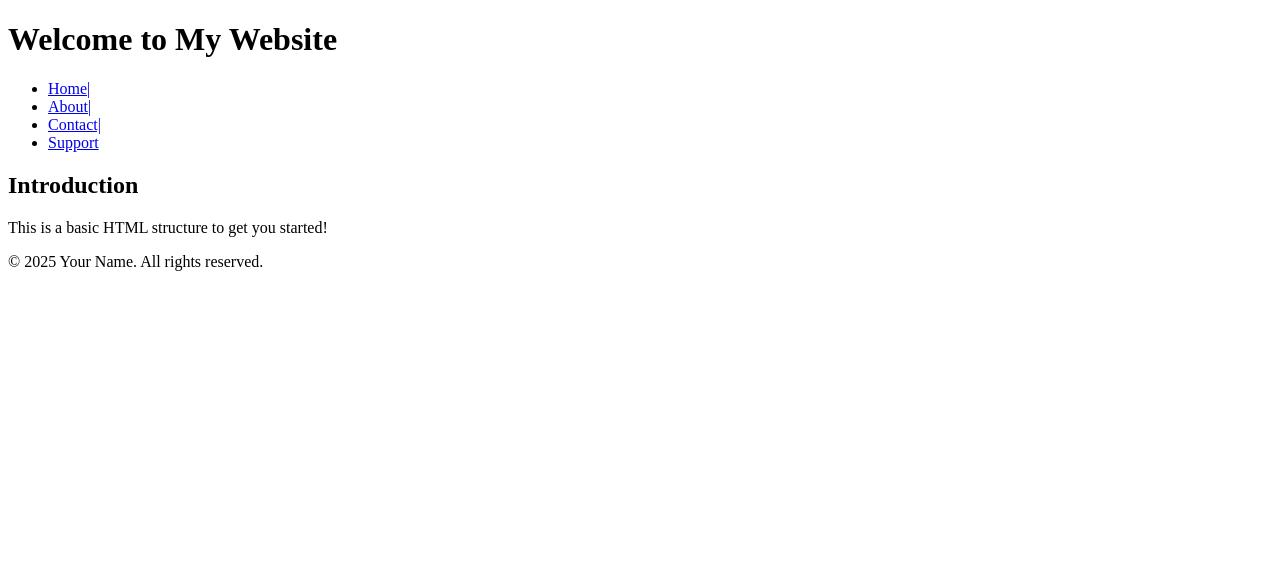
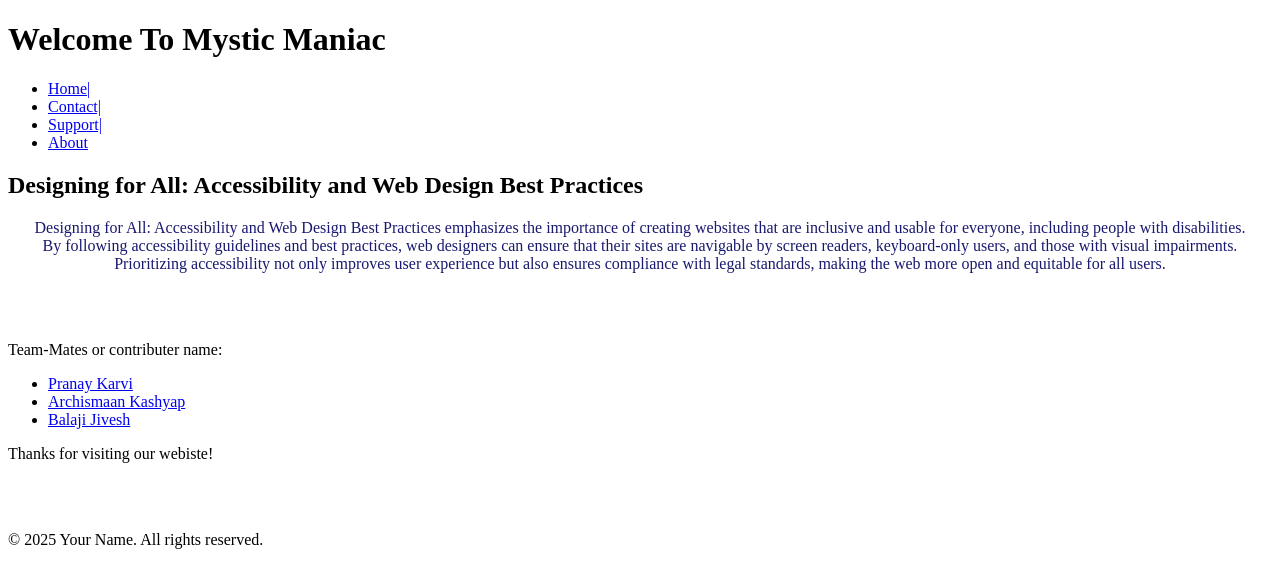
Before and after one commit to Archismaank/WEB_HOSTING, a plain HTML site: page lab8.html in a window 1280 px wide. Drawn offline with Linux system fonts and the light colour scheme; files whose address does not match are found by name.

Commit message:
Update lab8.html

```diff
--- a/lab8.html
+++ b/lab8.html
@@ -1,34 +1,47 @@
 <!DOCTYPE html>
-<html lang="en">
+<html lang = "en">
 <head>
 	<meta charset="UTF-8">
     <meta name="viewport" content="width=device-width, initial-scale=1.0">
-    <title>Document Title</title>
-    <link rel="stylesheet" href="C:\Users\student\Desktop\23BDS1138\style.css"> <!-- Link to your CSS file (if any) -->
+    <title>Lab-6 Programming</title>
+	<link rel="stylesheet" href="C:\Users\student\Desktop\23BDS1138\style1.css">
 </head>
 <body>
 
 	<header>
-        <h1>Welcome to My Website</h1>
+		<h1> Welcome To Mystic Maniac</h1>
 		<nav>
 			<ul>
 				<li><a href="#">Home|</a></li>
-                <li><a href="#">About|</a></li>
 				<li><a href="#">Contact|</a></li>
-				<li><a href="#">Support</a></li>
-            </ul>
+				<li><a href="#">Support|</a></li>
+				<li><a href="#">About</a></li>
+			</li>
 		</nav>
 	</header>
 
 	<main>
 		<section>
-            <h2>Introduction</h2>
-            <p>This is a basic HTML structure to get you started!</p>
+			<h2> Designing for All: Accessibility and Web Design Best Practices </h2>
+			<p style="color:#191970; text-align:center;">Designing for All: Accessibility and Web Design Best Practices emphasizes the importance of creating websites that are inclusive and usable for everyone, including people with disabilities.<br>By following accessibility guidelines and best practices, web designers can ensure that their sites are navigable by screen readers, keyboard-only users, and those with visual impairments.<br>Prioritizing accessibility not only improves user experience but also ensures compliance with legal standards, making the web more open and equitable for all users.</p>
 		</section>
+		<br>
+		<br>
+		<p class="first-paragraph">Team-Mates or contributer name:</p>
+		<nav>
+			<ul>
+				<li><a href="https://in.linkedin.com/in/pranaykarvi">Pranay Karvi</a></li>
+				<li><a href="https://in.linkedin.com/in/archismaan-kashyap-5a34372a2">Archismaan Kashyap</a></li>
+				<li><a href="https://in.linkedin.com/in/jivesh-balajee-a676932b1">Balaji Jivesh</a></li>
+			</ul>
+		</nav>
 	</main>
 
 	<footer>
-        <p>&copy; 2025 Your Name. All rights reserved.</p>
+		<p class="second-paragraph">Thanks for visiting our webiste!</p>
+		<br>
+		<br>
+		<p class="third-paragraph">&copy; 2025 Your Name. All rights reserved.</p>
 	</footer>
 
 </body>
```
Lines whose indentation alone changed are shown as unchanged.
